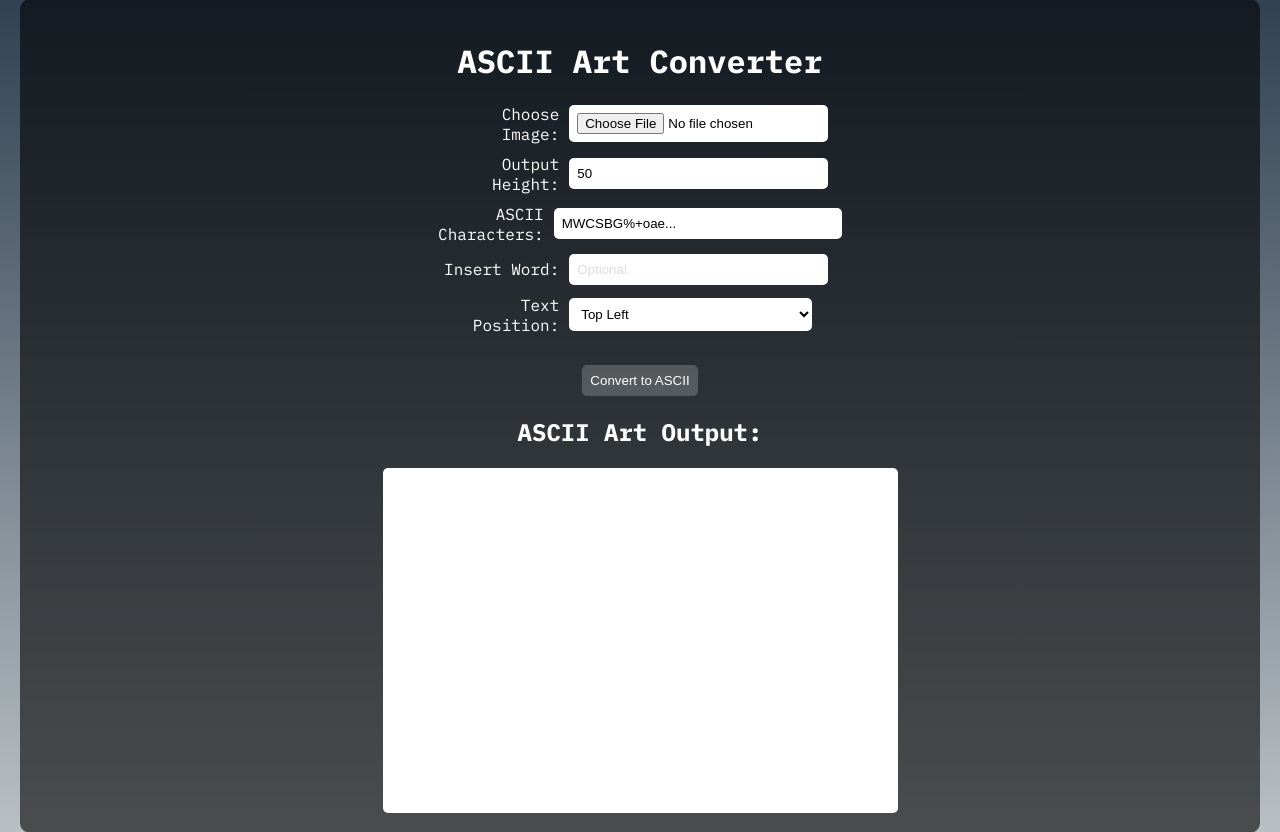
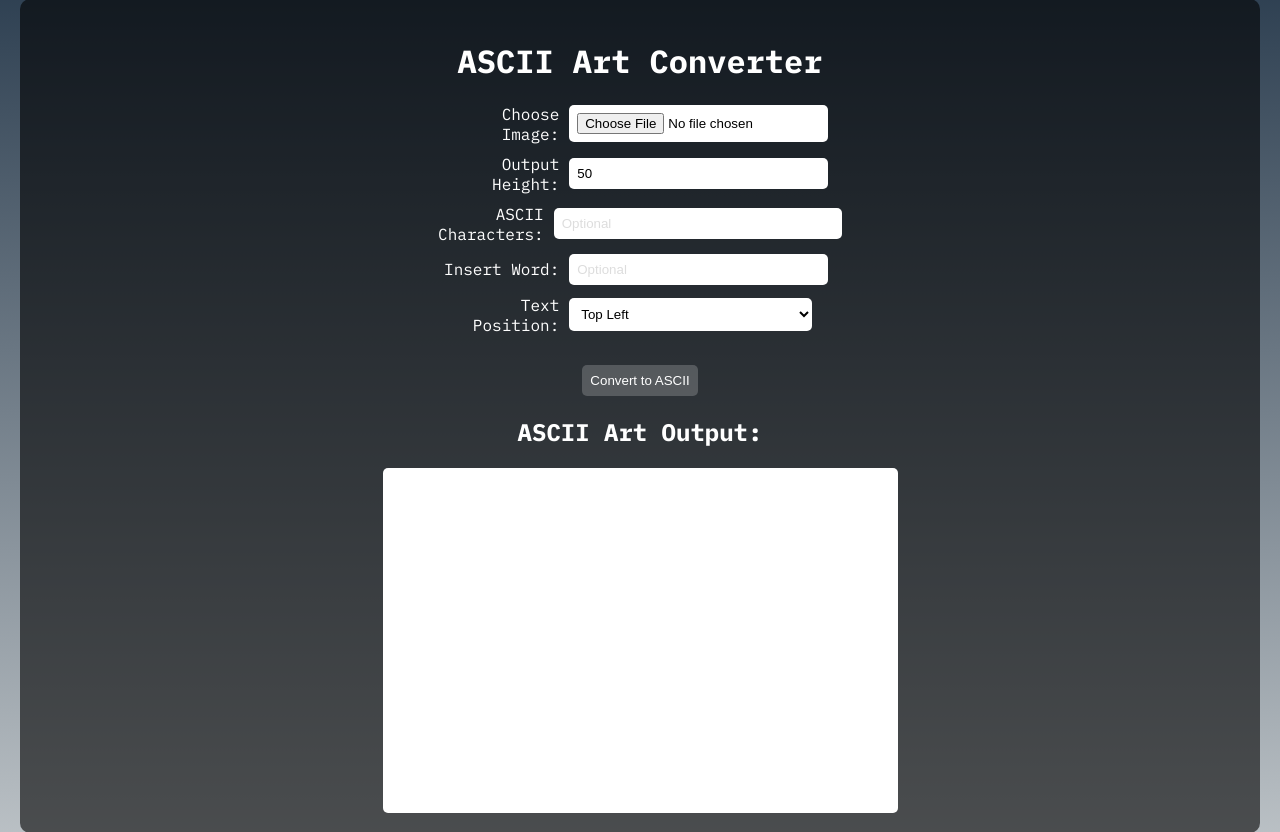
Before and after one commit to Konstantin0804/ASCII_generator, a Flask app: page / in a window 1280 px wide. Shown: the part 21-853 px from the top of the page. Run offline with Flask 3, Linux system fonts and the light colour scheme.

Commit message:
updated chars

```diff
--- a/app.py
+++ b/app.py
@@ -276,7 +276,7 @@ def index():
     if request.method == "POST":
         file = request.files.get("file")  # Get uploaded image file
         height = int(request.form.get("height", 50))  # Get desired output height
-        ascii_chars = list(request.form.get("ascii_chars", "".join(DEFAULT_ASCII_CHARS)))  # Convert ASCII chars to list
+        ascii_chars = list(request.form.get("ascii_chars")) + DEFAULT_ASCII_CHARS # Convert ASCII chars to list
         word = request.form.get("word", "").strip()  # Word to insert (if any)
         text_position = request.form.get("text_position", "MID_CENTER")  # Default text position
 
--- a/templates/index.html
+++ b/templates/index.html
@@ -90,7 +90,7 @@
             </div>
             <div class="form-group">
                 <label for="ascii_chars">ASCII Characters:</label>
-                <input type="text" name="ascii_chars" value="MWCSBG%+oae..." style="width: 100%;">
+                <input type="text" name="ascii_chars" placeholder="Optional" style="width: 100%;">
             </div>
             <div class="form-group">
                 <label for="word">Insert Word:</label>
```
